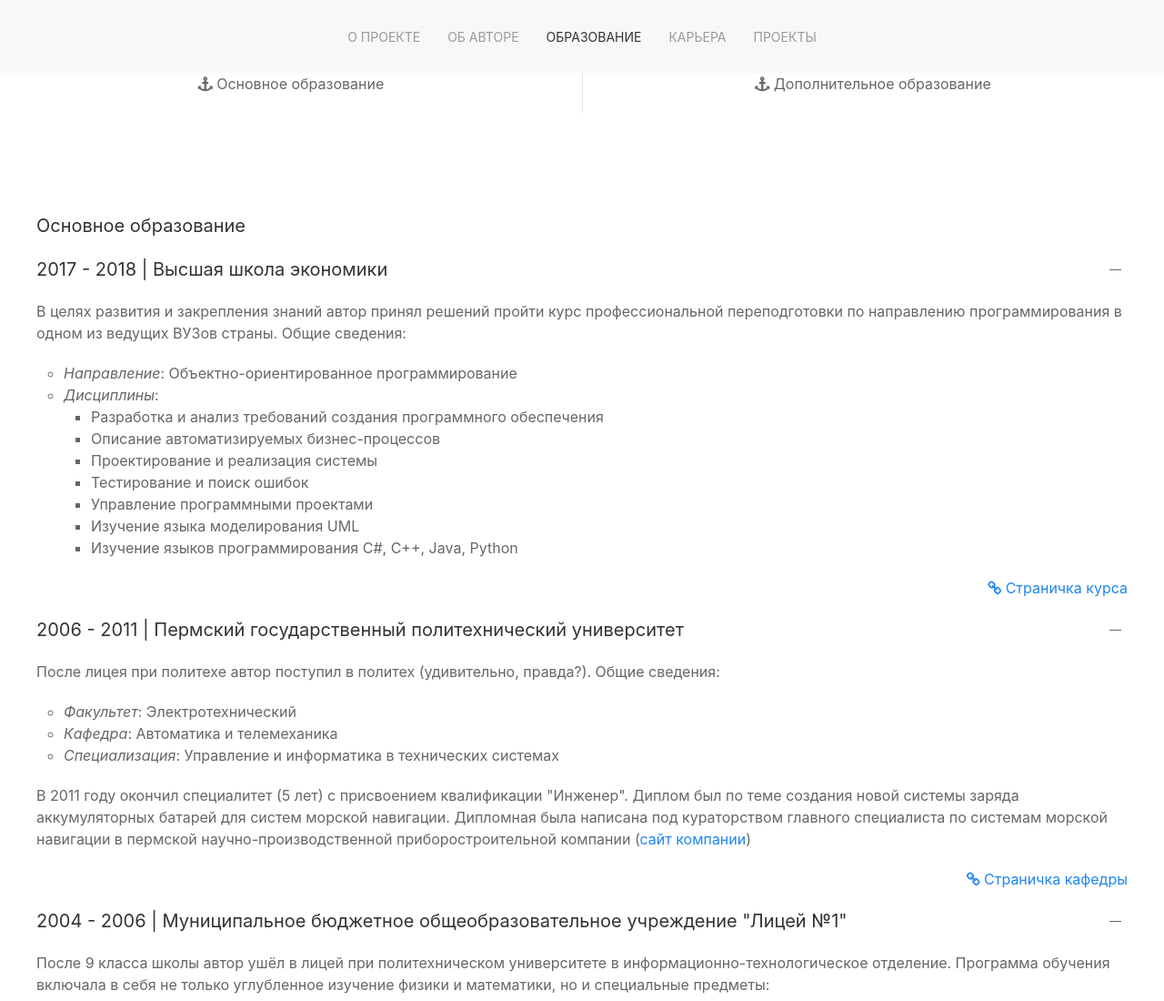
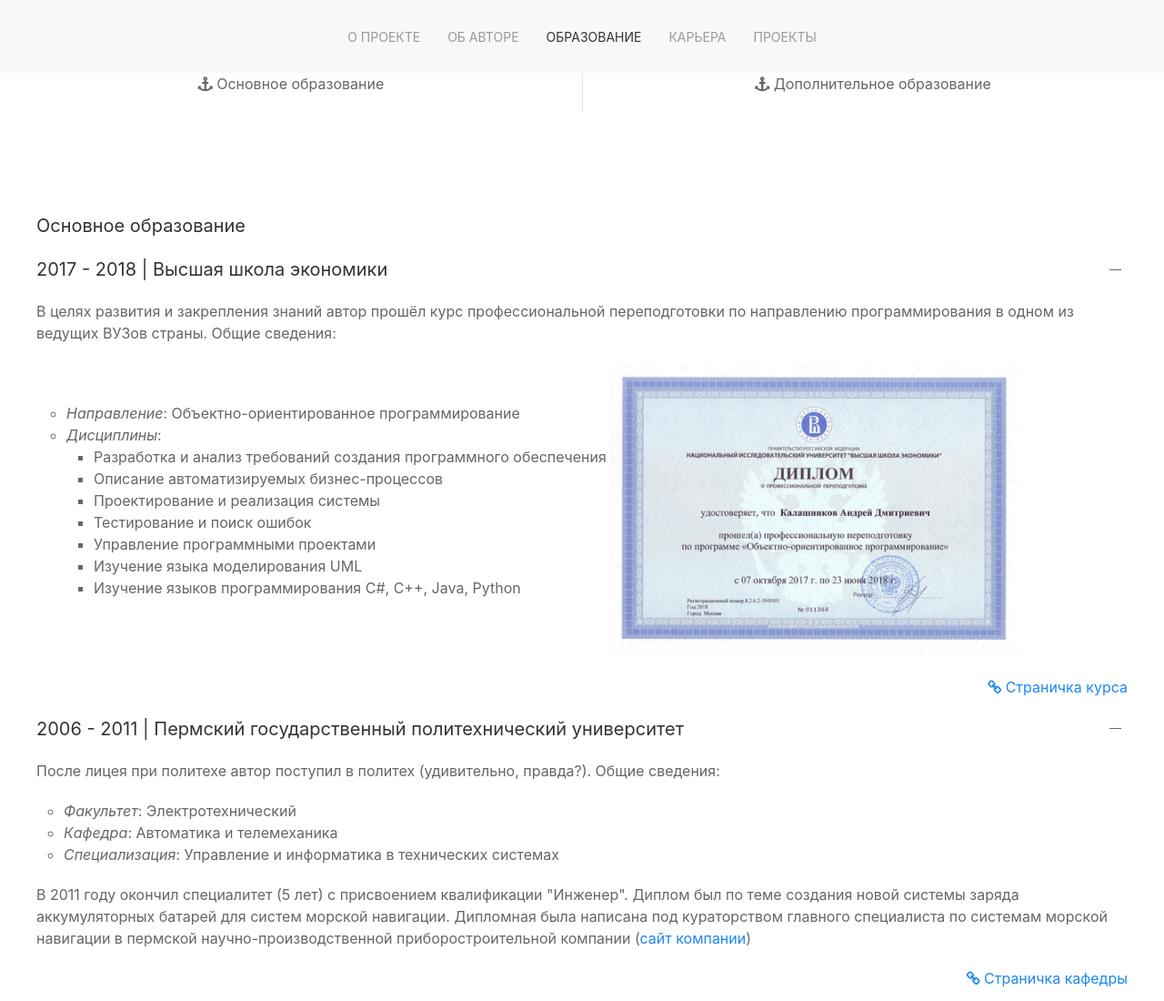
Before and after one commit to catexis/catexis.github.com, a plain HTML site: page education.html in a window 1280 px wide. Shown: the top 1100 px of the page at 91% size. Drawn offline with Linux system fonts and the light colour scheme.

Commit message:
Some fixes

```diff
--- a/education.html
+++ b/education.html
@@ -43,8 +43,11 @@
                     <h3 class="uk-accordion-title">2017 - 2018 | Высшая школа экономики</h3>
                     <div class="uk-accordion-content">
                         <p>
-                            В целях развития и закрепления знаний автор принял решений пройти курс профессиональной переподготовки по направлению программирования
+                            В целях развития и закрепления знаний автор прошёл курс профессиональной переподготовки по направлению программирования
                             в одном из ведущих ВУЗов страны. Общие сведения:
+                            <table>
+                                <tr>
+                                    <td>
                                         <ul>
                                             <li><i>Направление</i>: Объектно-ориентированное программирование</li>
                                             <li><i>Дисциплины</i>:
@@ -59,6 +62,11 @@
                                                 </ul>
                                             </li>
                                         </ul>
+                                    </td>
+                                    <td><a href="img/large_size/0003_hse_oop.jpg" target="_blank"><img src="img/0003_hse_oop.png" alt="" width="90%"></a></td>
+                                </tr>
+                            </table>
+
                         </p>
                         <p class="uk-text-right">
                             <a href="http://distant.perm.hse.ru/retraining/informatsionnye-tekhnologii/obektno-orientirovannoe-programmirovanie/" target="_blank"><i class="fa fa-link" aria-hidden="true"></i> Страничка курса</a>
```
Also changed, not shown: about_author.html (+1 -1 lines), img/0003_hse_oop.png (added), img/large_size/0003_hse_oop.jpg (added). Lines whose indentation alone changed are shown as unchanged.
